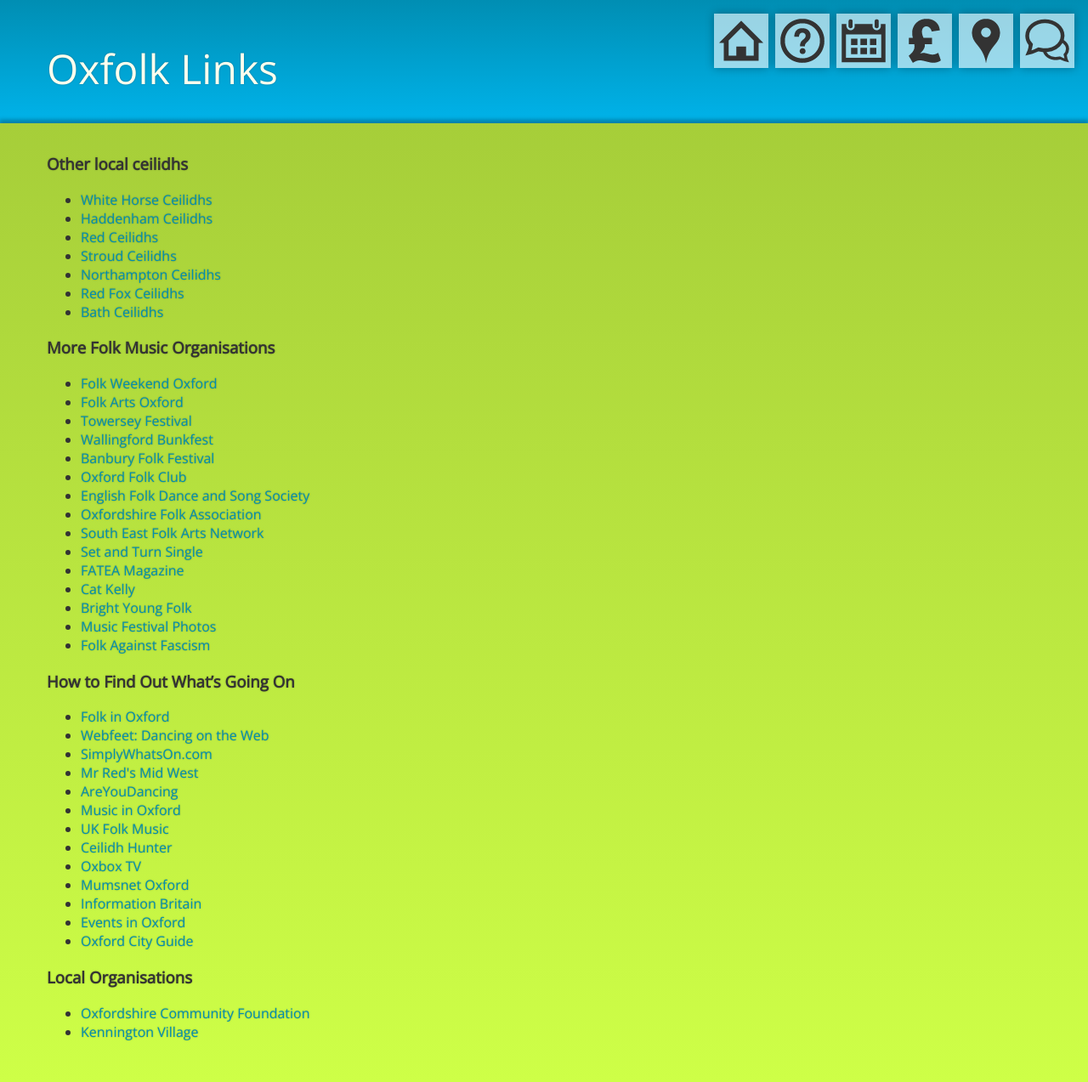
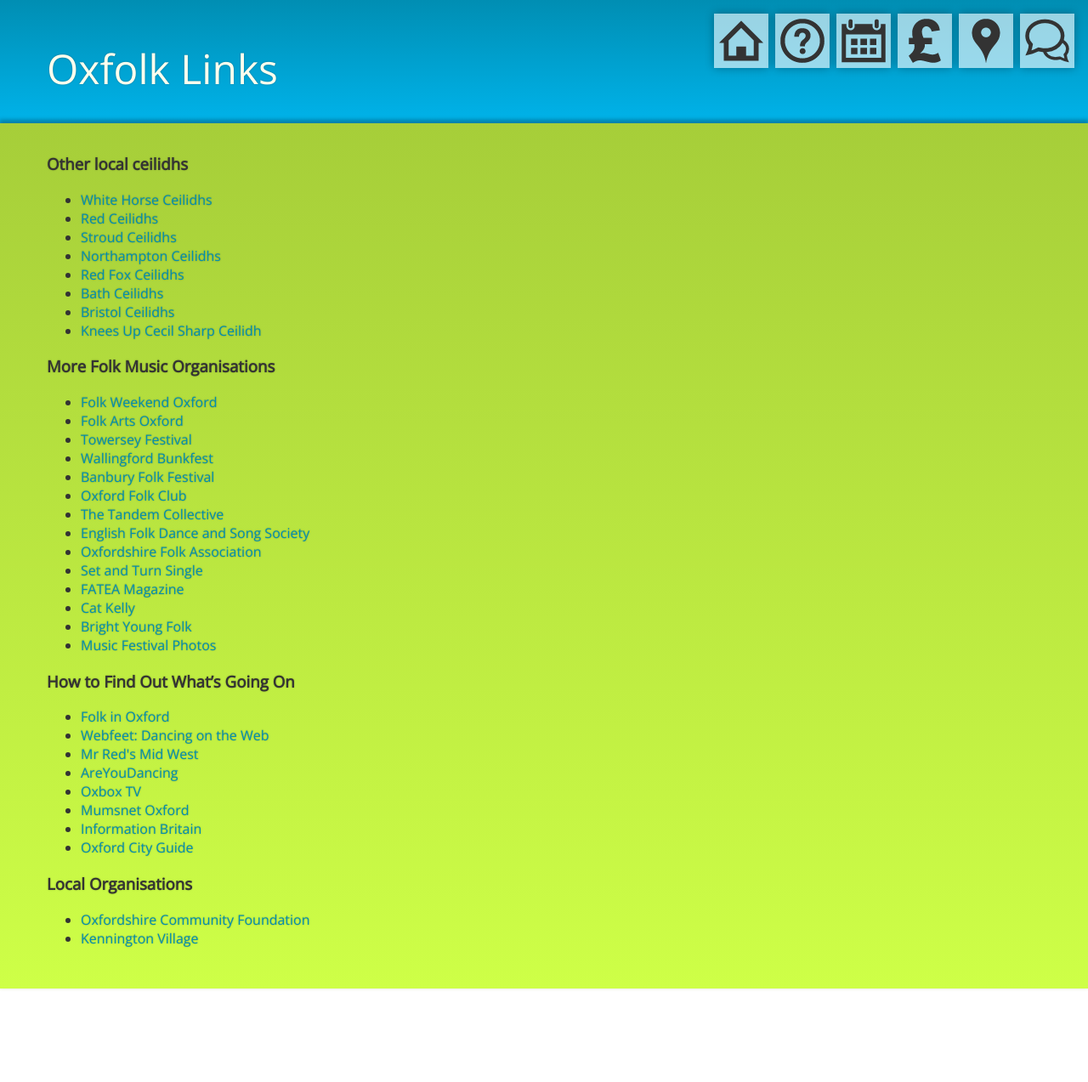
Before and after one commit to oxfolk/oxfolk.org.uk, a Jekyll site: the page built from links.html, in a window 1280 px wide. Shown: the whole page at 85% size. Built offline with Jekyll 4.4.1, drawn with Linux system fonts in a browser that asks for light colours; after the commit the page ends 1163 px from its top, so only the background shows below that.

```diff
--- a/links.html
+++ b/links.html
@@ -17,54 +17,108 @@ title: "Oxfolk: Cat's calling academy"
                 <a target="_blank" href="http://www.whitehorseceilidhs.org.uk/">White Horse Ceilidhs</a>
             </li>
             <li>
-                <a target="_blank" href="http://www.haddenhamceilidhs.co.uk/">Haddenham Ceilidhs</a>
+                <a target="_blank" href="http://www.facebook.com/RedCeilidh">Red Ceilidhs</a>
             </li>
             <li>
-                <a target="_blank" href="http://www.facebook.com/RedCeilidh">Red Ceilidhs</a>
+                <a target="_blank" href="http://www.stroudceilidhs.co.uk">Stroud Ceilidhs</a>
             </li>
-            <li><a target="_blank" href="http://www.stroudceilidhs.co.uk">Stroud Ceilidhs</a></li>
-            <li><a href="mailto:NorthamptonCeilidhs@gmail.com">Northampton Ceilidhs</a></li>
-            <li><a target="_blank" href="http://www.redfoxceilidhs.co.uk">Red Fox Ceilidhs</a></li>
-            <li><a target="_blank" href="http://www.poppyrecords.co.uk/bathceilidh/main.htm">Bath Ceilidhs</a></li>
+            <li>
+                <a href="mailto:NorthamptonCeilidhs@gmail.com">Northampton Ceilidhs</a>
+            </li>
+            <li>
+                <a target="_blank" href="http://www.redfoxceilidhs.co.uk">Red Fox Ceilidhs</a>
+            </li>
+            <li>
+                <a target="_blank" href="http://www.poppyrecords.co.uk/bathceilidh/main.htm">Bath Ceilidhs</a>
+            </li>
+            <li>
+                <a target="_blank" href="https://bristolceilidh.com/">Bristol Ceilidhs</a>
+            </li>
+            <li>
+                <a target="_blank" href="http://www.kneesupcecilsharp.co.uk/">Knees Up Cecil Sharp Ceilidh</a>
+            </li>
+
         </ul>
         <h3>More Folk Music Organisations</h3>
         <ul>
-            <li><a target="_blank" href="http://www.folkweekendoxford.co.uk/">Folk Weekend Oxford</a></li>
-            <li><a target="_blank" href="http://folk-arts-oxford.co.uk/">Folk Arts Oxford</a></li>
-            <li><a target="_blank" href="http://www.towerseyfestival.com/">Towersey Festival</a></li>
-            <li><a target="_blank" href="http://www.bunkfest.co.uk/">Wallingford Bunkfest</a></li>
-            <li><a target="_blank" href="http://www.banburyfolkfestival.co.uk/">Banbury Folk Festival</a></li>
-            <li><a target="_blank" href="http://www.oxfordfolkclub.com">Oxford Folk Club</a></li>
-            <li><a target="_blank" href="http://www.efdss.org">English Folk Dance and Song Society</a></li>
-            <li><a target="_blank" href="http://www.oxonfolk.co.uk/">Oxfordshire Folk Association</a></li>
-            <li><a target="_blank" href="http://www.sefan.org.uk/">South East Folk Arts Network</a></li>
-            <li><a target="_blank" href="http://www.setandturnsingle.co.uk/">Set and Turn Single</a></li>
-            <li><a target="_blank" href="http://www.fatea-records.co.uk/magazine/clubso.html">FATEA Magazine</a></li>
-            <li><a target="_blank" href="http://www.catkelly.co.uk/">Cat Kelly</a></li>
-            <li><a target="_blank" href="http://www.brightyoungfolk.com/">Bright Young Folk</a></li>
-            <li><a target="_blank" href="http://www.musicfestivalphotos.co.uk">Music Festival Photos</a></li>
-            <li><a target="_blank" href="http://www.folkagainstfascism.com">Folk Against Fascism</a></li>
+            <li>
+                <a target="_blank" href="http://www.folkweekendoxford.co.uk/">Folk Weekend Oxford</a>
+            </li>
+            <li>
+                <a target="_blank" href="http://folk-arts-oxford.co.uk/">Folk Arts Oxford</a>
+            </li>
+            <li>
+                <a target="_blank" href="http://www.towerseyfestival.com/">Towersey Festival</a>
+            </li>
+            <li>
+                <a target="_blank" href="http://www.bunkfest.co.uk/">Wallingford Bunkfest</a>
+            </li>
+            <li>
+                <a target="_blank" href="http://www.banburyfolkfestival.co.uk/">Banbury Folk Festival</a>
+            </li>
+            <li>
+                <a target="_blank" href="http://www.oxfordfolkclub.com">Oxford Folk Club</a>
+            </li>
+            <li>
+                <a target="_blank" href="http://tandemcollective.org/">The Tandem Collective</a>
+            </li>
+            <li>
+                <a target="_blank" href="http://www.efdss.org">English Folk Dance and Song Society</a>
+            </li>
+            <li>
+                <a target="_blank" href="http://www.oxonfolk.co.uk/">Oxfordshire Folk Association</a>
+            </li>
+            <li>
+                <a target="_blank" href="https://www.setandturnsingle.org.uk/">Set and Turn Single</a>
+            </li>
+            <li>
+                <a target="_blank" href="http://www.fatea-records.co.uk/magazine/">FATEA Magazine</a>
+            </li>
+            <li>
+                <a target="_blank" href="http://www.catkelly.co.uk/">Cat Kelly</a>
+            </li>
+            <li>
+                <a target="_blank" href="http://www.brightyoungfolk.com/">Bright Young Folk</a>
+            </li>
+            <li>
+                <a target="_blank" href="http://www.musicfestivalphotos.co.uk">Music Festival Photos</a>
+            </li>
         </ul>
         <h3>How to Find Out What’s Going On</h3>
         <ul>
-            <li><a target="_blank" href="http://folkinoxford.co.uk/">Folk in Oxford</a></li>
-            <li><a target="_blank" href="http://www.webfeet.org/">Webfeet: Dancing on the Web</a></li>
-            <li><a target="_blank" href="http://www.simplywhatson.com">SimplyWhatsOn.com</a></li>
-            <li><a target="_blank" href="http://www.cresby.com/">Mr Red's Mid West</a></li>
-            <li><a target="_blank" href="http://www.areyoudancing.com/">AreYouDancing</a></li>
-            <li><a target="_blank" href="http://www.musicinoxford.co.uk/">Music in Oxford</a></li>
-            <li><a target="_blank" href="http://ukfolkmusic.co.uk">UK Folk Music </a></li>
-            <li><a target="_blank" href="http://ceilidhhunter.co.uk">Ceilidh Hunter</a></li>
-            <li><a target="_blank" href="http://www.oxbox.tv">Oxbox TV</a></li>
-            <li><a target="_blank" href="http://local.mumsnet.com/oxford/">Mumsnet Oxford</a></li>
-            <li><a target="_blank" href="http://www.information-britain.co.uk/">Information Britain</a></li>
-            <li><a target="_blank" href="http://www.events-in-oxford.co.uk/">Events in Oxford</a></li>
-            <li><a target="_blank" href="http://www.oxfordcityguide.com/">Oxford City Guide</a></li>
+            <li>
+                <a target="_blank" href="http://folkinoxford.co.uk/">Folk in Oxford</a>
+            </li>
+            <li>
+                <a target="_blank" href="http://www.webfeet.org/">Webfeet: Dancing on the Web</a>
+            </li>
+            <li>
+                <a target="_blank" href="http://www.cresby.com/">Mr Red's Mid West</a>
+            </li>
+            <li>
+                <a target="_blank" href="http://www.areyoudancing.com/">AreYouDancing</a>
+            </li>
+            <li>
+                <a target="_blank" href="http://www.oxbox.tv">Oxbox TV</a>
+            </li>
+            <li>
+                <a target="_blank" href="http://local.mumsnet.com/oxford/">Mumsnet Oxford</a>
+            </li>
+            <li>
+                <a target="_blank" href="http://www.information-britain.co.uk/">Information Britain</a>
+            </li>
+            <li>
+                <a target="_blank" href="http://www.oxfordcityguide.com/">Oxford City Guide</a>
+            </li>
         </ul>
         <h3>Local Organisations</h3>
         <ul>
-            <li><a target="_blank" href="http://www.oxfordshire.org">Oxfordshire Community Foundation</a></li>
-            <li><a target="_blank" href="http://www.kennington.org/">Kennington Village</a></li>
+            <li>
+                <a target="_blank" href="http://www.oxfordshire.org">Oxfordshire Community Foundation</a>
+            </li>
+            <li>
+                <a target="_blank" href="http://www.kennington.org/">Kennington Village</a>
+            </li>
         </ul>
     </div>
 </article>
```
Also changed, not shown: _posts/2018-09-30-blowzabella.md (added, +19 -0 lines), assets/img/bands/blowzabella.jpg (added), assets/img/bands/blowzabella_thumb.jpg (added).
